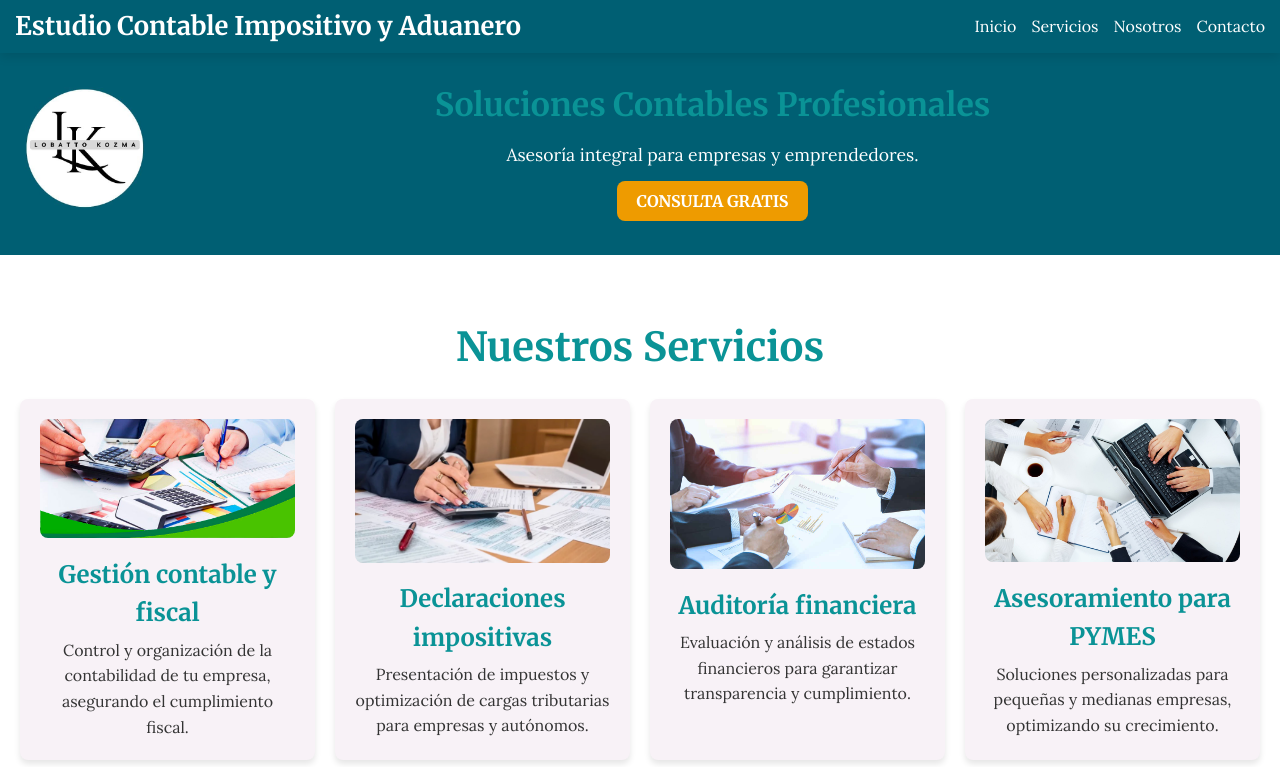
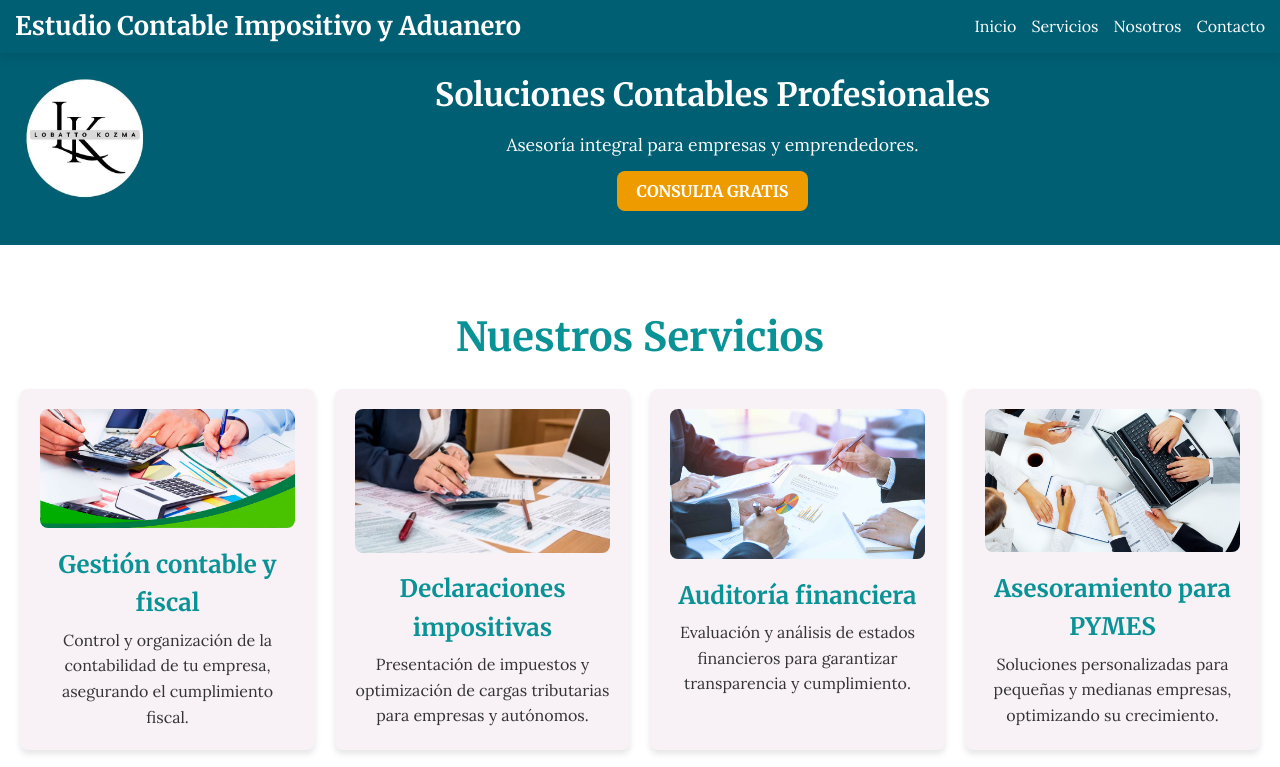
Before and after one commit to LautaroLuchesi/estudio-contable-impositivo-aduanero, a website: page index.html in a window 1280 px wide. Shown: the top 767 px of the page. Drawn offline with Linux system fonts and the light colour scheme.

Commit message:
pse color blanco al eslogan

```diff
--- a/scss/layout/_principal.scss
+++ b/scss/layout/_principal.scss
@@ -4,7 +4,7 @@
   padding: 100px 20px 60px;
 
   @media (min-width: 769px) {
-    padding: 80px 20px 40px;
+    padding: 70px 20px 40px;
   }
 
   .hero-flex {
@@ -44,6 +44,7 @@
     h2 {
       font-size: 2rem;
       margin-bottom: 10px;
+      color: #fff;
     }
 
     p {
```
Also changed, not shown: css/main.css, index.html (line endings or trailing spaces), 1 other file.
